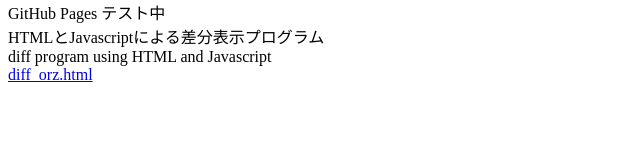
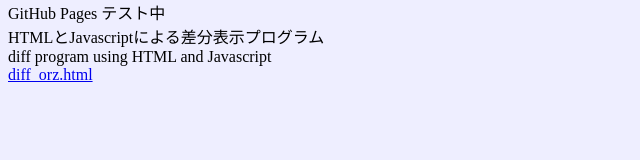
Before and after one commit to stonee-K/my_archives, a plain HTML site: page index.html in a window 1280 px wide. Shown: the whole page, without its empty margins (0-640 px from the left). Drawn offline with Linux system fonts and the light colour scheme.

Commit message:
Update index.html
スタイル設定

```diff
--- a/index.html
+++ b/index.html
@@ -5,10 +5,10 @@
   <meta charset="UTF-8" />
   <title>Stonee's Archive</title>
 <style type="text/css">
-
+body { padding-top:0px;margin-top:0px;background-color:#eeeeff; }
 </style>
 </head>
-<body style="padding-top:0px;margin-top:0px;">
+<body>
 
 <div>
 GitHub Pages テスト中<br />
```
